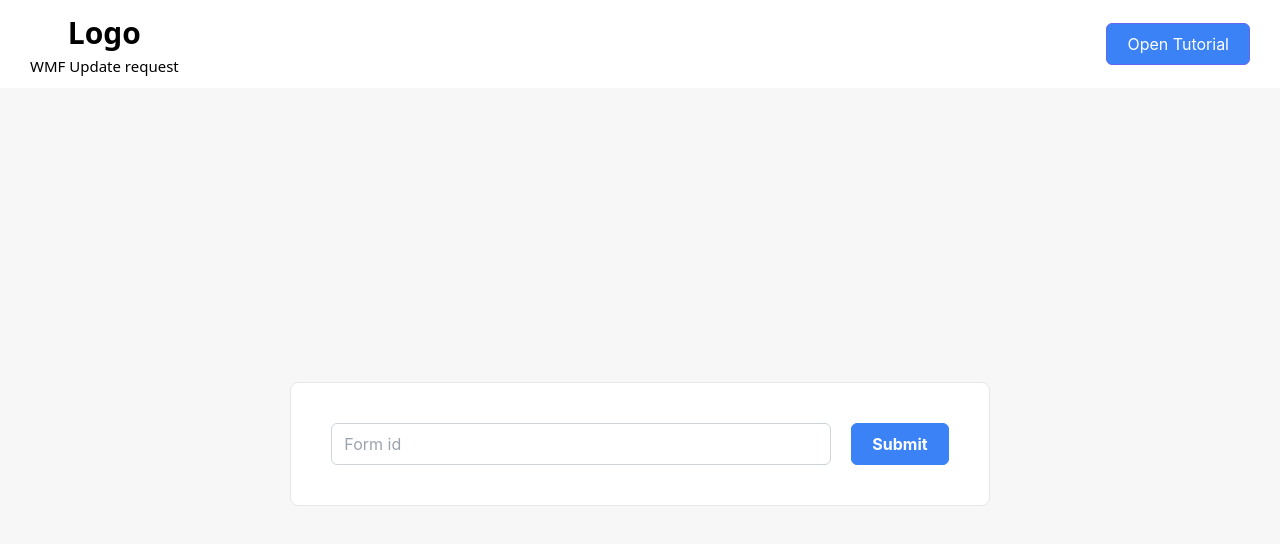
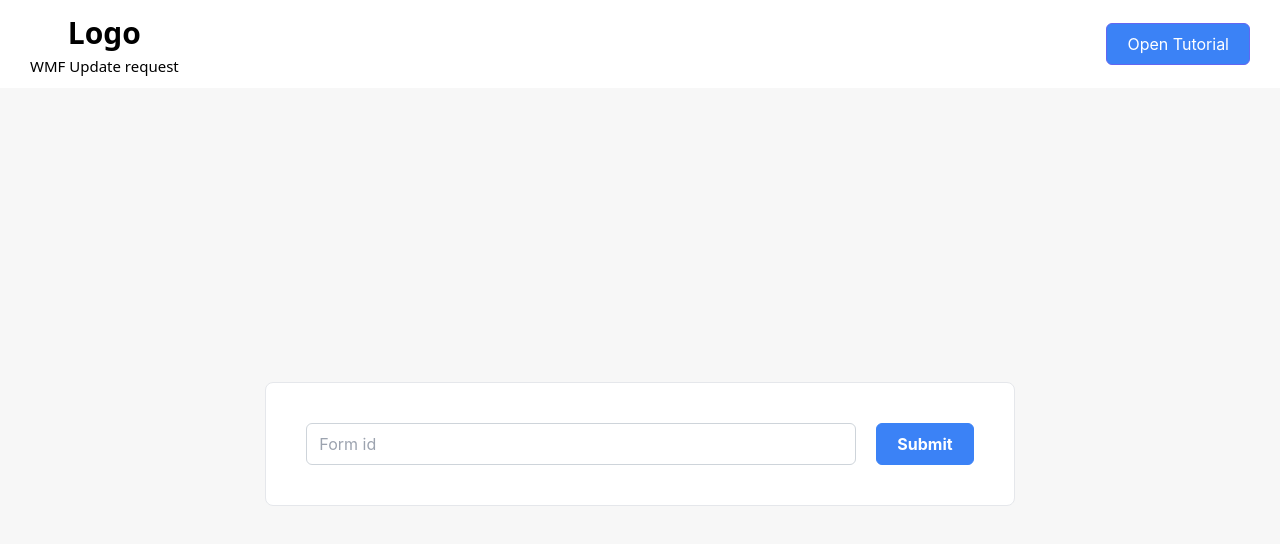
Before and after one commit to chirag-poshiya/DataTable-React, a React (Create React App) app: page / in a window 1280 px wide. Shown: the top 544 px of the page. Built offline with nearby package versions, Linux system fonts and the light colour scheme.

Commit message:
add form input component

```diff
--- a/src/Componets/UserLogin.js
+++ b/src/Componets/UserLogin.js
@@ -52,7 +52,7 @@ function UserLogin({ setFormId, setLoading }) {
                             {/* 7b3e6d9a2c1b459fa6f88a28f48e1c9f4d72bf7b8c7524cbbf7d9b70d9d86a4e */}
                             <InputText
                                 value={inputId}
-                                className='w-[30vw] min-w-[500px]'
+                                className='w-[30vw] min-w-[550px]'
                                 placeholder='Form id'
                                 onChange={(e) => setInputId(e.target.value)}
                             />
```
